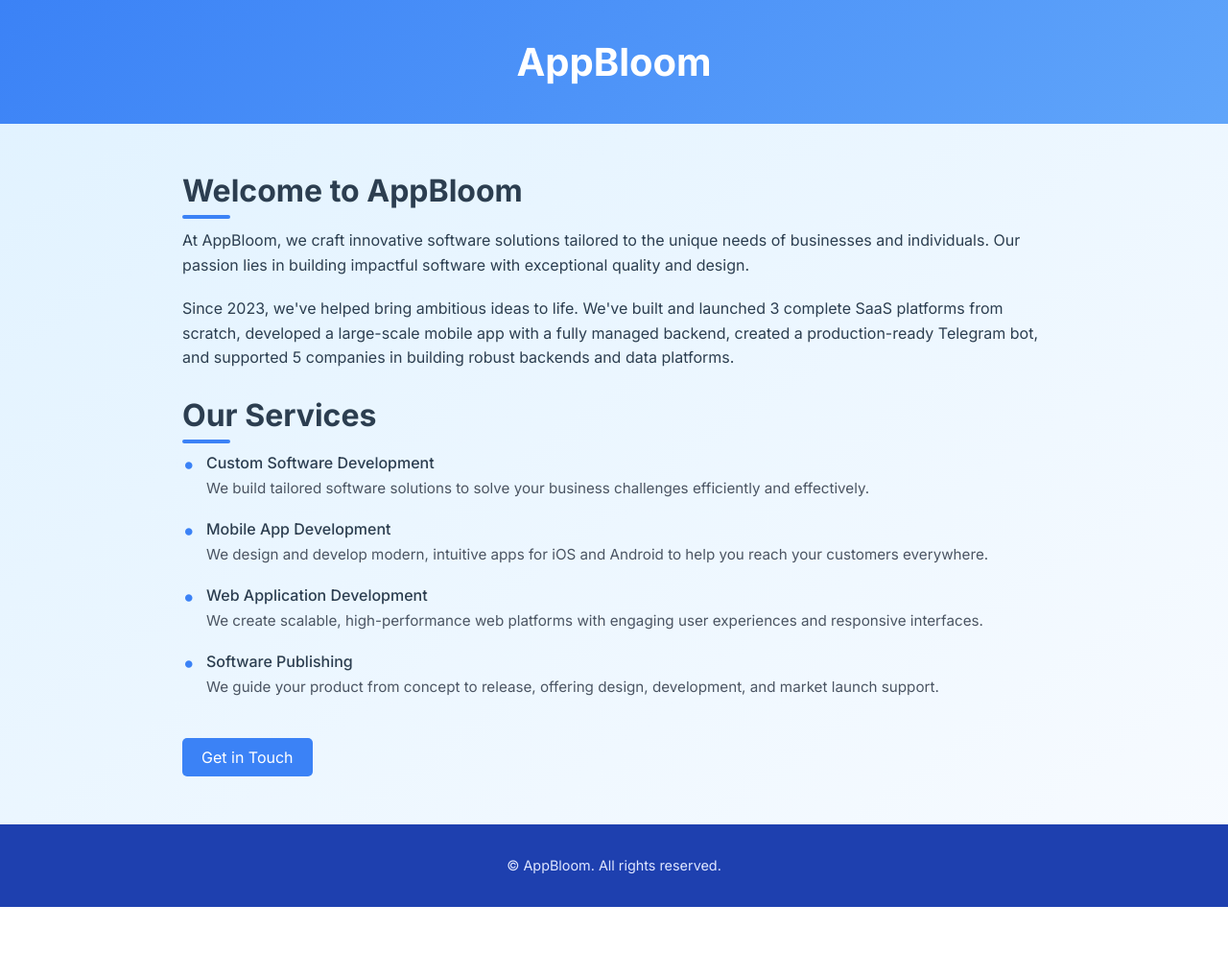
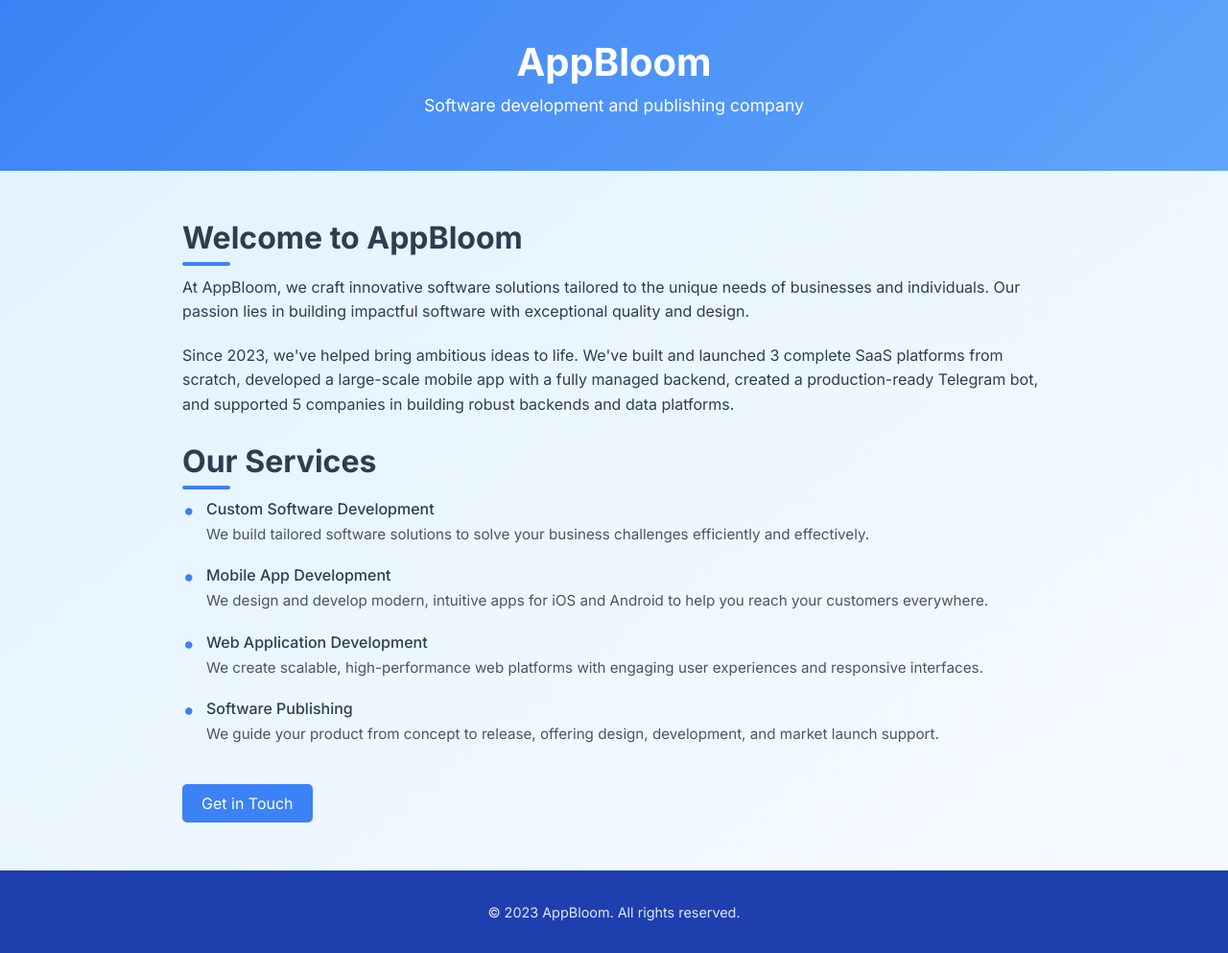
Before and after one commit to appbloom/appbloom.github.io, a plain HTML site: page index.html in a window 1280 px wide. Shown: the whole page at 96% size. Before the commit the page ends 945 px from the top, so only its background shows below. Drawn offline with Linux system fonts and the light colour scheme.

Commit message:
Update index.html

```diff
--- a/index.html
+++ b/index.html
@@ -119,6 +119,7 @@
 <body>
   <header>
     <h1>AppBloom</h1>
+    <p style="margin-top: 10px; font-size: 1.1rem; font-weight: 300;">Software development and publishing company</p>
   </header>
 
   <main>
@@ -153,7 +154,7 @@
   </main>
 
   <footer>
-    <p>&copy; AppBloom. All rights reserved.</p>
+    <p>&copy; 2023 AppBloom. All rights reserved.</p>
   </footer>
 </body>
 
```
